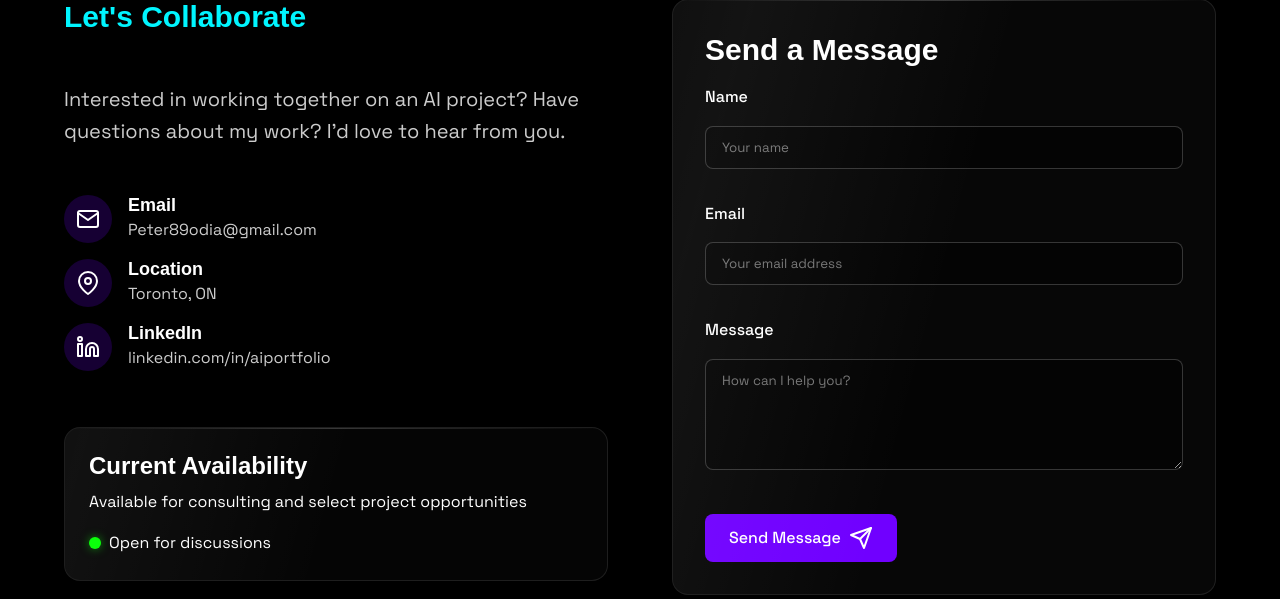
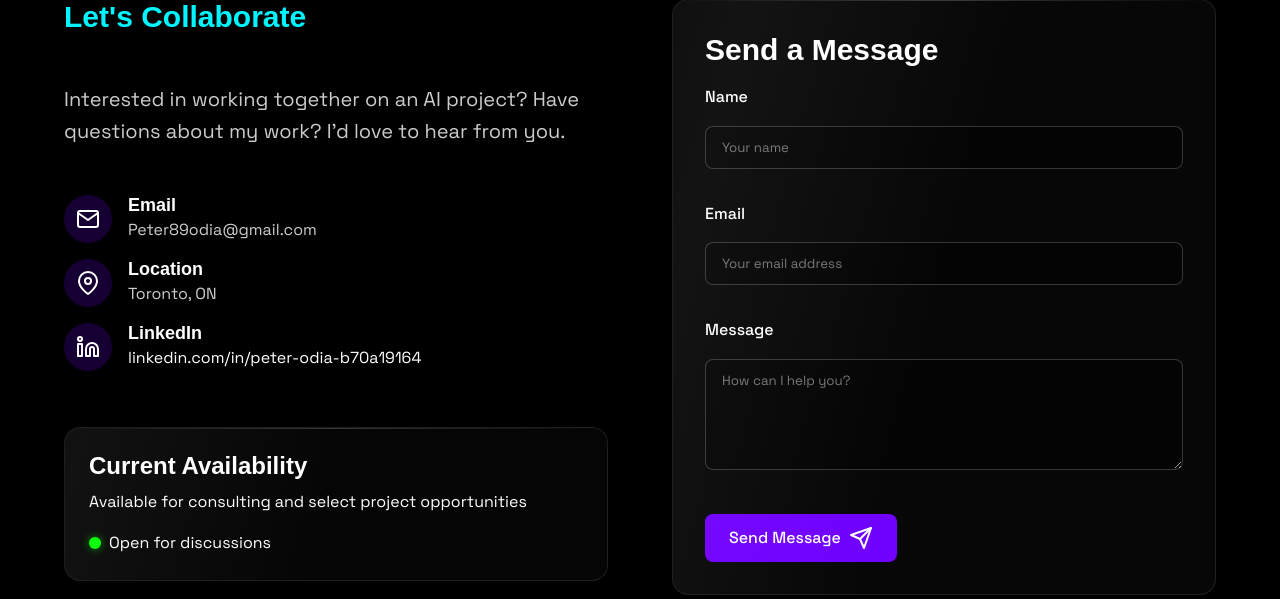
Before and after one commit to Peter07odia/portfolio, a Flask app: template templates/index.html in a window 1280 px wide. Shown: the part 5333-5932 px from the top of the page. Run offline with Flask 3, Linux system fonts and the light colour scheme; the template is opened without the code that fills it, so the values that code supplies are empty; some web fonts are replaced.

Commit message:
Update contact information to reflect current professional details
Updates the LinkedIn link to the user's profile in contact.html.

Replit-Commit-Author: Agent
Replit-Commit-Session-Id: e342fedf-cf2a-4aae-834a-c85e14fe1daa

```diff
--- a/templates/partials/contact.html
+++ b/templates/partials/contact.html
@@ -37,7 +37,7 @@
                         </div>
                         <div class="method-details">
                             <h4>LinkedIn</h4>
-                            <p>linkedin.com/in/aiportfolio</p>
+                            <p><a href="https://www.linkedin.com/in/peter-odia-b70a19164/" target="_blank">linkedin.com/in/peter-odia-b70a19164</a></p>
                         </div>
                     </div>
                 </div>
```
